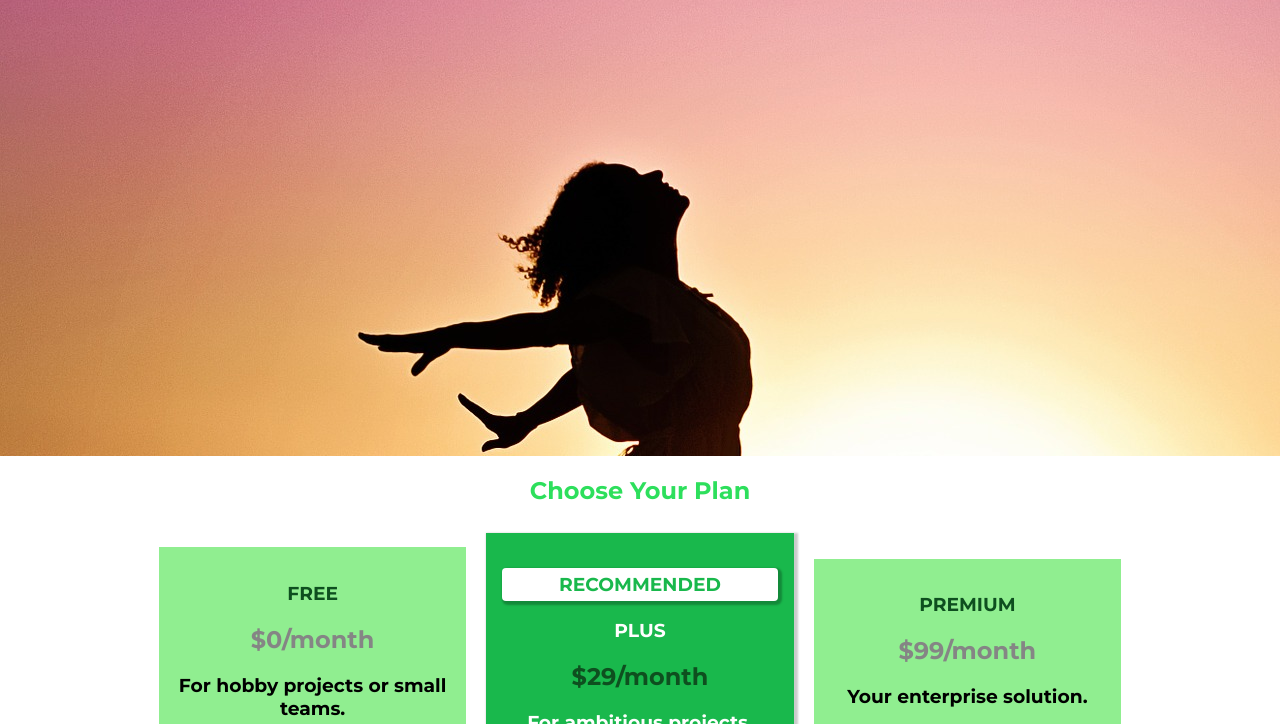
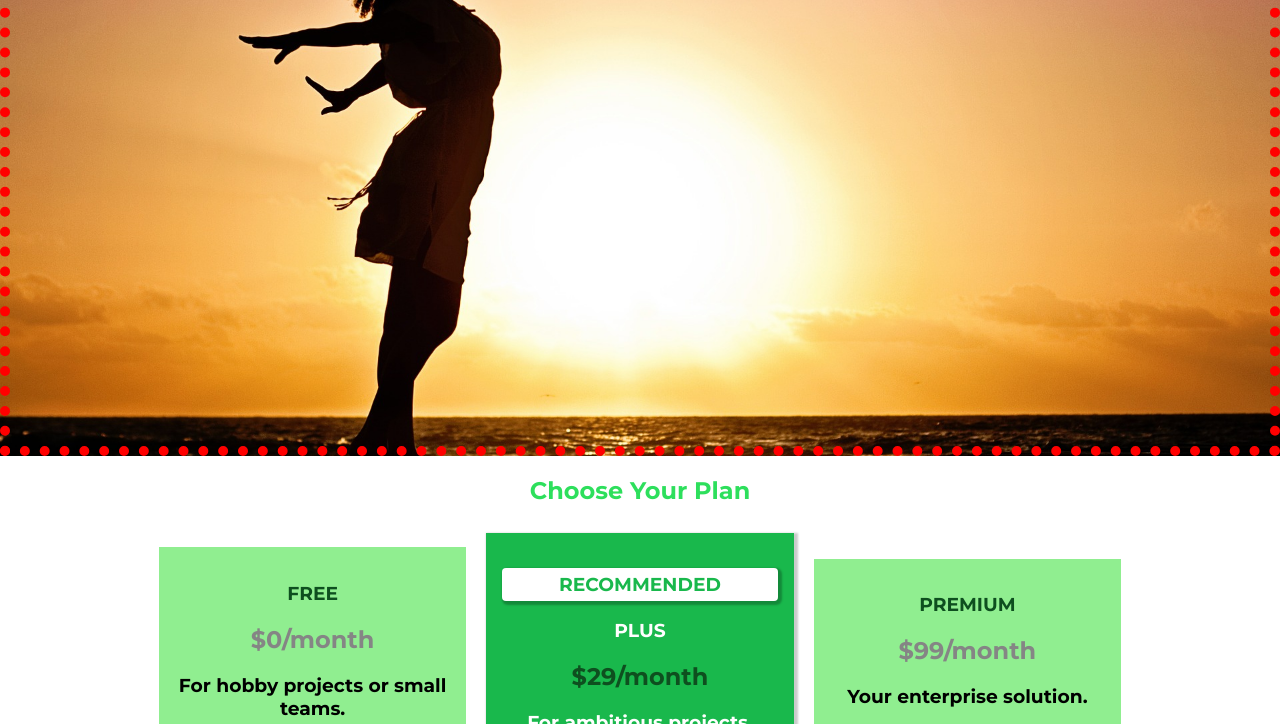
Before and after one commit to reactjs-learn/max-html-css-complete, a plain HTML site: page css-basic/index.html in a window 1280 px wide. Shown: the part 72-796 px from the top of the page. Drawn offline with Linux system fonts and the light colour scheme.

Commit message:
add to complete position

```diff
--- a/css-basic/index.css
+++ b/css-basic/index.css
@@ -1,5 +1,11 @@
 #product-overview {
   background: url("./freedom.jpg");
+  background-size: cover;
+  background-repeat: no-repeat;
+  background-position: center;
+  background-position: left 10% right 20%;
+  background-origin: border-box;
+  border: red dotted 10px;
   width: 100%;
   height: 528px;
   padding: 10px;
```
Also changed, not shown: 1 other file.
